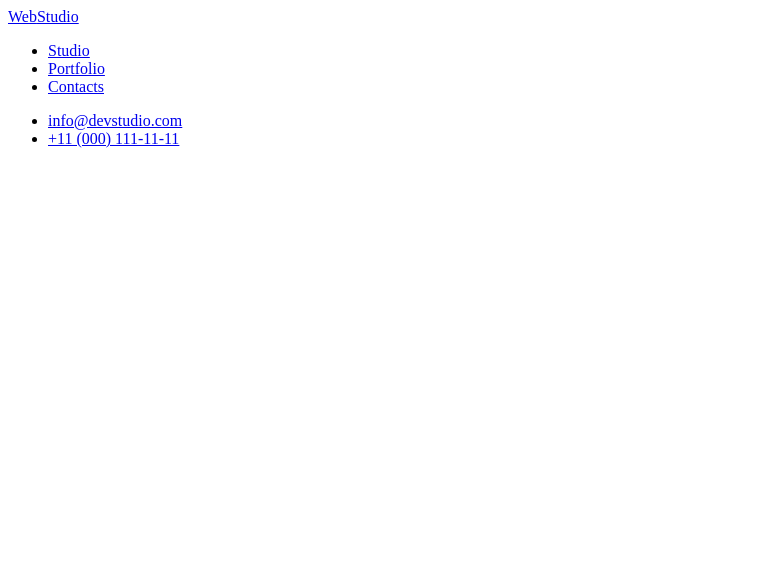
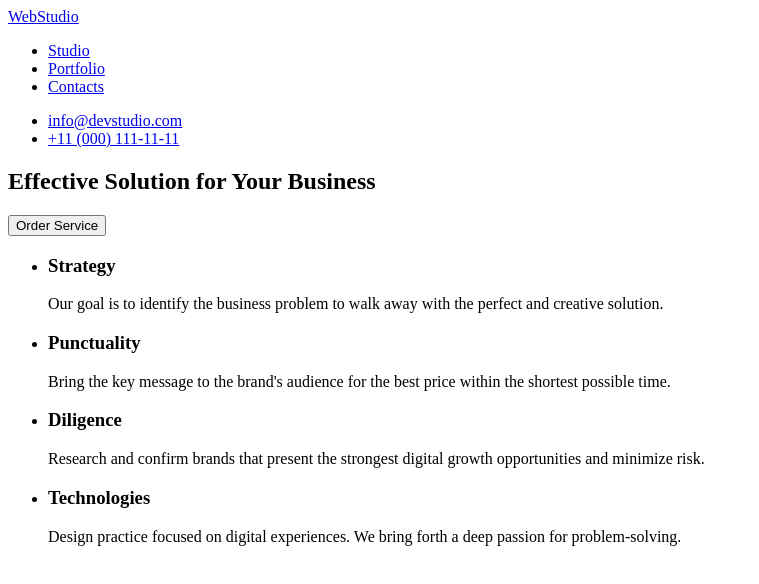
Before and after one commit to Czyzui/goit-markup-hw-01, a plain HTML site: page index.html in a window 1280 px wide. Shown: the whole page, without its empty margins (0-759 px from the left). Drawn offline with Linux system fonts and the light colour scheme.

Commit message:
Update index.html

```diff
--- a/index.html
+++ b/index.html
@@ -32,4 +32,30 @@
         </li>
     </ul>
     </header>
+    <main>
+        <section>
+            <h1>Effective Solution for Your Business</h1>
+            <button type="button">Order Service</button>
+        </section>
+        <section>
+            <ul>
+                <li>
+                    <h3>Strategy</h3>
+                    <p>Our goal is to identify the business problem to walk away with the perfect and creative solution.</p>
+                </li>
+                <li>
+                    <h3>Punctuality</h3>
+                    <p>Bring the key message to the brand's audience for the best price within the shortest possible time.</p>
+                </li>
+                <li>
+                    <h3>Diligence</h3>
+                    <p>Research and confirm brands that present the strongest digital growth opportunities and minimize risk.</p>
+                </li>
+                <li>
+                    <h3>Technologies</h3>
+                    <p>Design practice focused on digital experiences. We bring forth a deep passion for problem-solving.</p>
+                </li>
+            </ul>
+        </section>
+    </main>
 </body>
```
